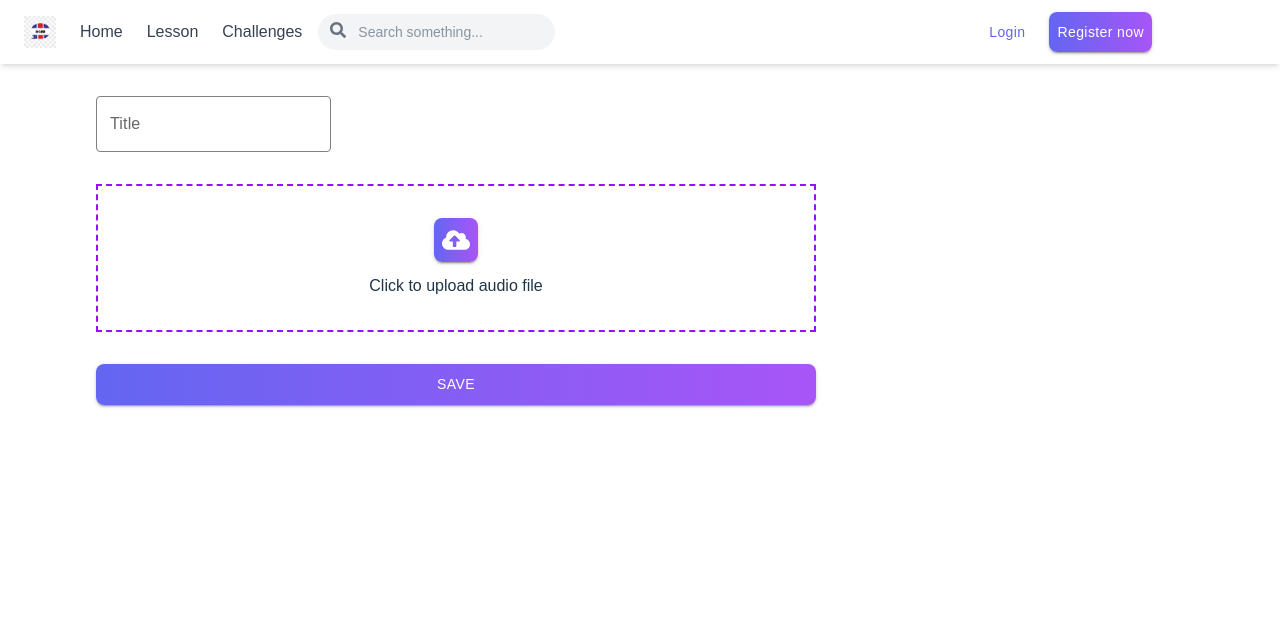
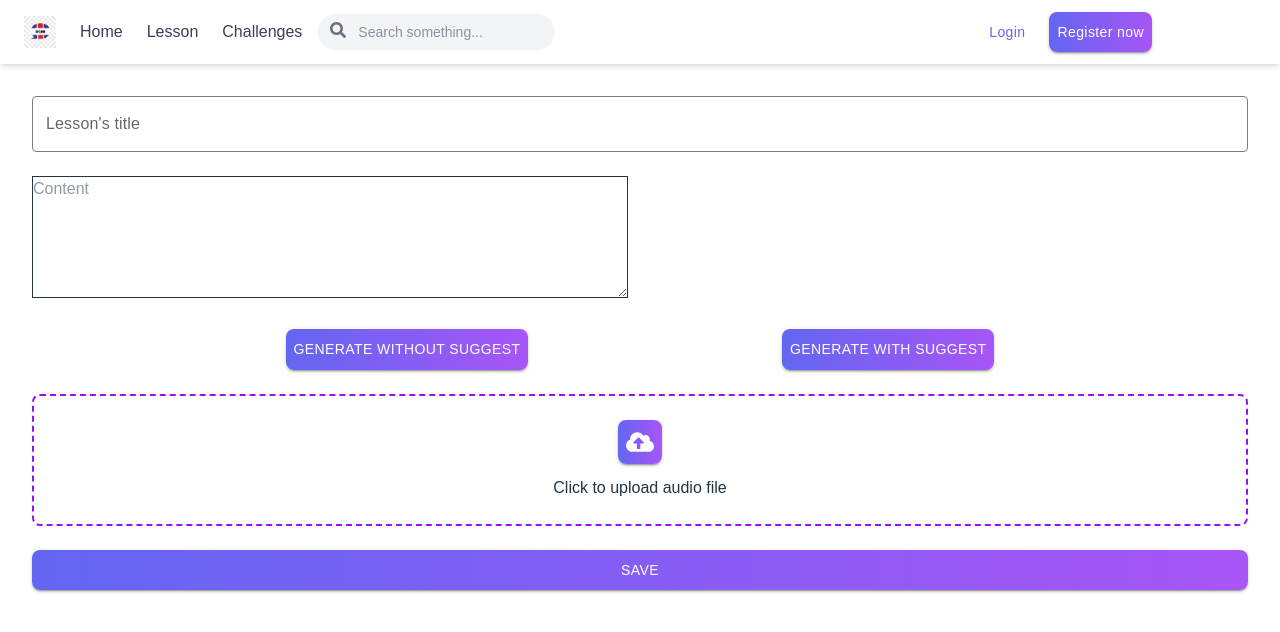
Before and after one commit to thungan1909/easyEnglish, a React (Vite) app: page /lesson/add-new in a window 1280 px wide. Shown: the top 632 px of the page. Built offline with nearby package versions, Linux system fonts and the light colour scheme; a web font is replaced by a local one.

Commit message:
Add new Lesson page

```diff
--- a/src/components/atoms/CButton/CButton.tsx
+++ b/src/components/atoms/CButton/CButton.tsx
@@ -65,6 +65,7 @@ const CButton = ({
   };
 
   return (
+    <div>
       <Button
         type={type}
         variant={variant}
@@ -88,6 +89,7 @@ const CButton = ({
       >
         {loading ? <CircularProgress size={24.5} /> : children}
       </Button>
+    </div>
   );
 };
 
--- a/src/components/atoms/CTextArea/CTextArea.tsx
+++ b/src/components/atoms/CTextArea/CTextArea.tsx
@@ -4,9 +4,9 @@ import { JSX } from "react";
 export interface ITextArea {
   maxRows?: number;
   minRows?: number;
+  maxLength?: number;
   ariaLabel?: string;
   placeholder?: string;
-  defaultValue?: string;
   className?: string;
   value?: string;
   onChange?: (e: React.ChangeEvent<HTMLTextAreaElement>) => void;
@@ -15,20 +15,21 @@ export interface ITextArea {
 const CTextArea = ({
   maxRows = 100,
   minRows = 1,
+  maxLength = 100,
   ariaLabel = "",
   placeholder = "",
-  defaultValue = "",
   className = "",
   value = "",
   onChange,
 }: ITextArea): JSX.Element => {
   return (
+    <div>
       <TextareaAutosize
         maxRows={maxRows}
         minRows={minRows}
+        maxLength={maxLength}
         aria-label={ariaLabel}
         placeholder={placeholder}
-      defaultValue={defaultValue}
         className={className}
         value={value}
         onChange={onChange}
@@ -37,6 +38,7 @@ const CTextArea = ({
           borderColor: "var(--main-color)",
         }}
       />
+    </div>
   );
 };
 
--- a/src/components/atoms/CTextField/CTextField.tsx
+++ b/src/components/atoms/CTextField/CTextField.tsx
@@ -19,12 +19,14 @@ const CTextField = forwardRef<HTMLInputElement | null, ITextField>(
     ref
   ) => {
     return (
+      <div>
         <TextField
           {...props}
           ref={ref}
           label={label}
           placeholder={placeholder}
           type={type}
+          className={className}
           disabled={disabled}
           slotProps={{
             input: {
@@ -77,6 +79,7 @@ const CTextField = forwardRef<HTMLInputElement | null, ITextField>(
             }
           }}
         />
+      </div>
     );
   }
 );
--- a/src/components/atoms/CUploadFile/CUploadFile.tsx
+++ b/src/components/atoms/CUploadFile/CUploadFile.tsx
@@ -47,7 +47,7 @@ const CUploadFile = ({ onChangeFileSelected }: CUploadFileProps) => {
   };
 
   return (
-    <div className="border-2 border-dashed border-purple-600 p-8 flex flex-col items-center gap-3">
+    <div className="border-2 border-dashed border-purple-600 p-6 flex flex-col items-center gap-3 rounded-lg justify-center">
       <input
         type="file"
         onChange={handleFileChange}
@@ -66,15 +66,15 @@ const CUploadFile = ({ onChangeFileSelected }: CUploadFileProps) => {
       )}
 
       {uploadFileName && (
-        <div className="relative bg-purple-300 p-8 rounded-2xl">
+        <div className="relative bg-purple-300 p-4 rounded-2xl">
           <CButton
-            className="!absolute right-0 top-0"
+            className="!absolute -right-1 -top-1"
             variant="text"
             onClick={removeFile}
           >
             <FaTimes size={28} />
           </CButton>
-          <div className="flex items-center space-x-1 mt-2 max-w-[240px] line-clamp-2">
+          <div className="flex items-center space-x-1 mt-2 max-w-[320px] line-clamp-1">
             <FaFileAudio size={28} />
             <Typography>{uploadFileName}</Typography>
           </div>
--- a/src/pages/lesson/addNewLesson/AddNewLesson.tsx
+++ b/src/pages/lesson/addNewLesson/AddNewLesson.tsx
@@ -3,27 +3,100 @@ import CTextField from "../../../components/atoms/CTextField/CTextField";
 import CTextArea from "../../../components/atoms/CTextArea/CTextArea";
 import CButton from "../../../components/atoms/CButton/CButton";
 import CUploadFile from "../../../components/atoms/CUploadFile/CUploadFile";
+import { TextField, Typography } from "@mui/material";
 
-const AddNewLesson: React.FC = () => {
+const AddNewLesson = () => {
+  const [lessonContent, setLessonContent] = useState("");
+  const [lessonWords, setLessonWords] = useState<string[]>();
+
+  const handleGetLessonContent = (
+    e: React.ChangeEvent<HTMLTextAreaElement>
+  ) => {
+    setLessonContent(e.target.value);
+  };
+
+  const generateWords = (randomize: Boolean) => {
+    const words = lessonContent.split(/\s+/).filter(Boolean);
+    let blankPercent = 0.9;
+    if (randomize) {
+      blankPercent = 0.6;
+    }
+    const a = words?.map((word) => (Math.random() < blankPercent ? "" : word));
+    setLessonWords(a);
+  };
+
   return (
-    <div className="relative top-24 left-24 md:w-[720px]">
-      <form className="flex flex-col space-y-8">
-        <div className="w-full">
-          <CTextField label="Title" className="w-full" />
+    <form className=" mt-16 p-8 flex flex-col space-y-6 ">
+      <CTextField label="Lesson's title" className="w-full" maxLength={50} />
+
+      <div className="grid md:grid-cols-2 gap-6  items-start">
+        <CTextArea
+          maxRows={25}
+          minRows={5}
+          maxLength={1500}
+          placeholder="Content"
+          className="w-full mb-0"
+          value={lessonContent}
+          onChange={handleGetLessonContent}
+        />
+        <div className="flex space-x-1 flex-wrap h-auto max-h-fit">
+          {lessonWords?.map((word, index) => (
+            <span
+              className={`p-2 ${
+                word ? "" : "border-b-2 border-purple-800 bg-gray-100 "
+              }`}
+              style={{
+                minWidth: word ? `${word.length * 4}px` : "20px",
+              }}
+              key={index}
+            >
+              {word !== "" ? word : "\u00A0"}
+            </span>
+          ))}
         </div>
-        <CUploadFile onChangeFileSelected={(file) => console.log(file)} />
-        {/* <div>
-          <CTextArea
-            maxRows={50}
-            minRows={10}
-            placeholder="Content"
-            className="w-full"
-          />
-        </div> */}
-        <CButton>Save</CButton>
-      </form>
-    </div>
+      </div>
+      <div className="flex justify-evenly">
+        <CButton onClick={() => generateWords(false)}>
+          Generate without suggest
+        </CButton>
+        <CButton onClick={() => generateWords(true)}>
+          Generate with suggest
+        </CButton>
+      </div>
+      <CUploadFile onChangeFileSelected={(file) => console.log(file)} />
+      <CButton className="w-full">Save</CButton>
+    </form>
   );
 };
 
 export default AddNewLesson;
+
+// <TextField
+//   key={index}
+//   defaultValue={word}
+//   variant="standard"
+//   id={`word-input-${index}`} // Unique ID for each input
+//   onChange={(e) => {
+//     if (e.target.value.length === word.length) {
+//       // Move focus to the next input field
+//       const nextInput = document.getElementById(
+//         `word-input-${index + 1}`
+//       );
+//       if (nextInput) {
+//         (nextInput as HTMLInputElement).focus();
+//       }
+//     }
+//   }}
+//   slotProps={{
+//     input: {
+//       inputProps: {
+//         maxLength: word.length,
+//       },
+//     },
+//   }}
+//   className=" bg-gray-100 !mr-2 "
+//   sx={{
+//     width: `${word.length * 10}px`, // Adjust width dynamically
+//     minWidth: "40px", // Ensure a minimum width
+//   }}
+// />
```
Lines whose indentation alone changed are shown as unchanged.
